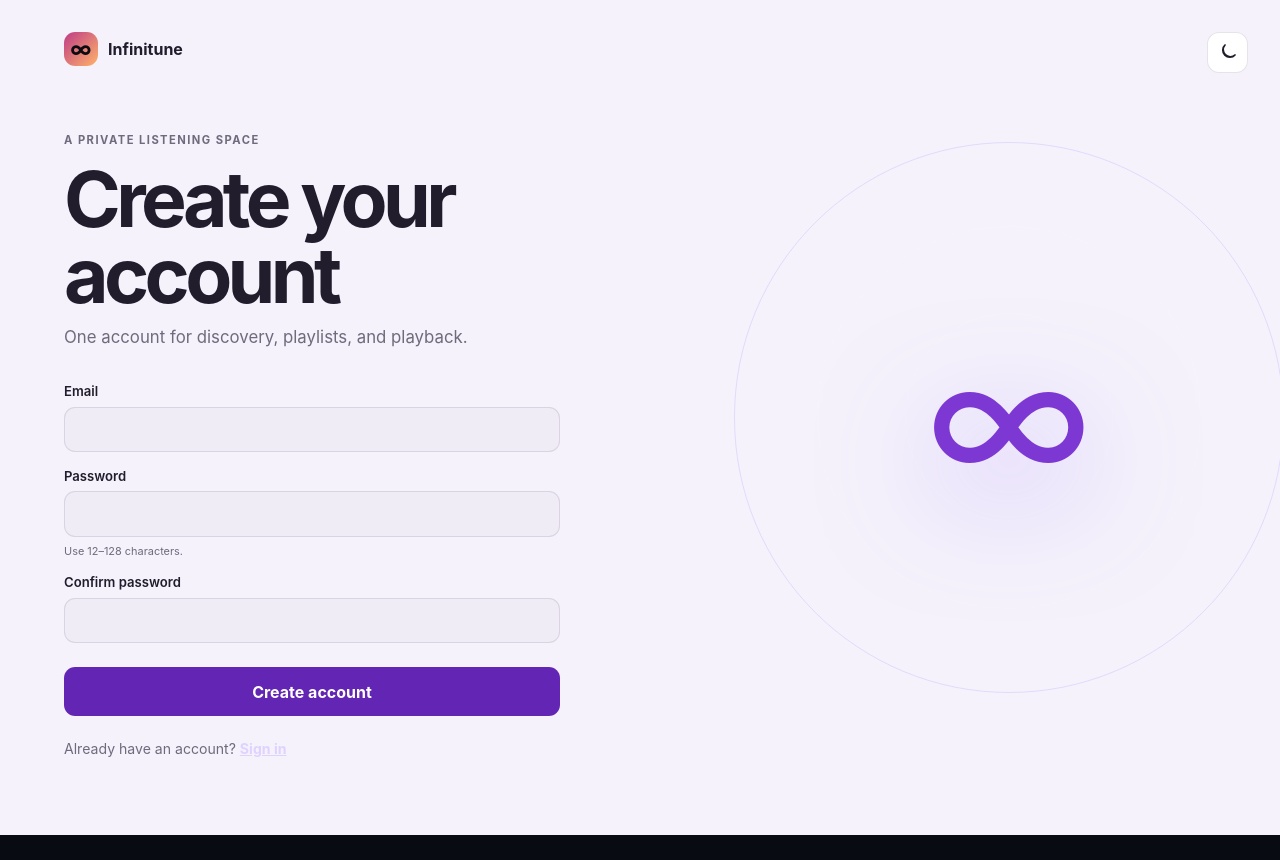
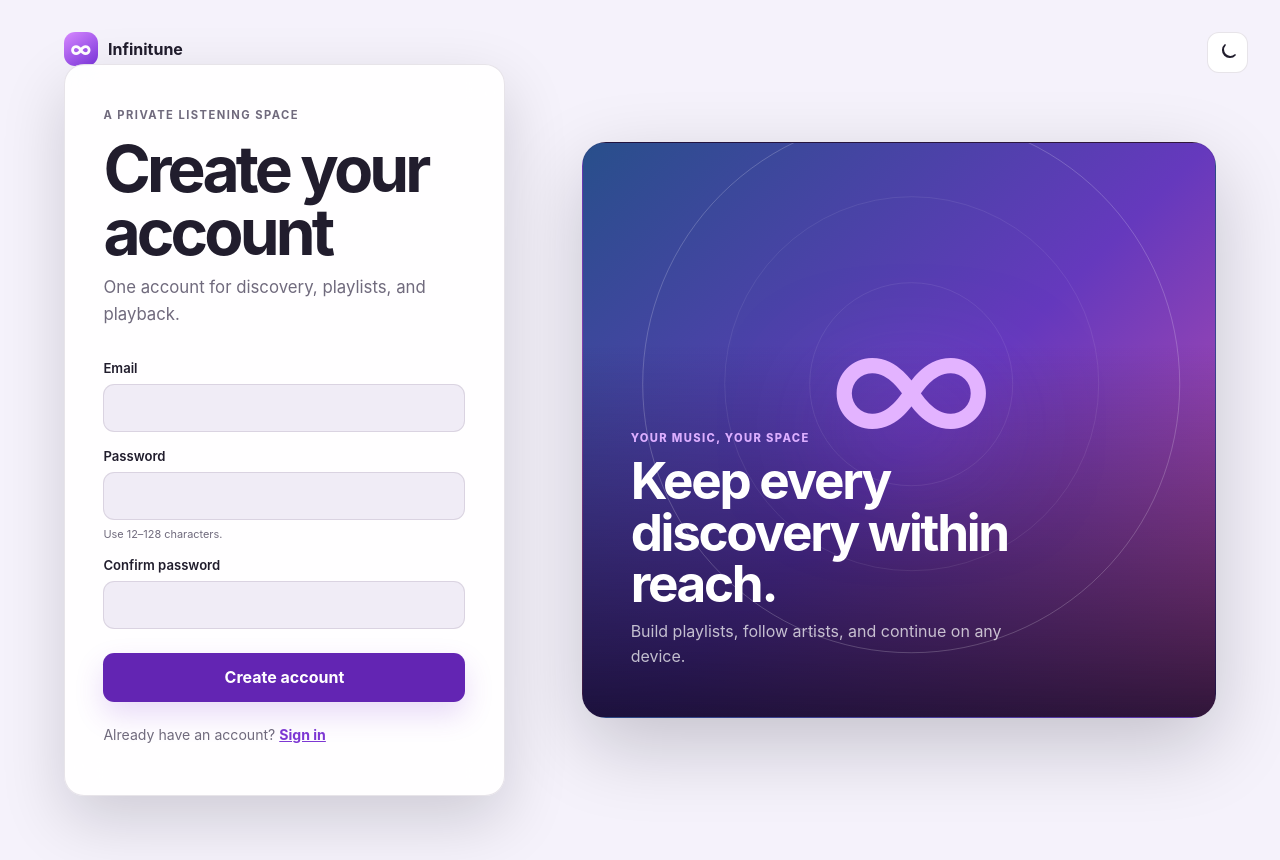
Before and after one commit to bevzick/Infinitune, a React (Vite) app in the folder frontend/: page /register in a window 1280 px wide. Before the commit the page ends 835 px from the top, so only its background shows below. Built offline with nearby package versions, Linux system fonts and the light colour scheme; no server answers.

Commit message:
feat(frontend): polish profile and authentication screens

```diff
--- a/frontend/src/pages/LoginPage.tsx
+++ b/frontend/src/pages/LoginPage.tsx
@@ -115,9 +115,16 @@ export function AuthPage({ title, subtitle, children }: AuthPageProps) {
         <p className="auth-subtitle">{subtitle}</p>
         {children}
       </section>
-      <div className="auth-atmosphere" aria-hidden="true">
-        <span>∞</span>
-      </div>
+      <aside className="auth-showcase" aria-hidden="true">
+        <div className="auth-showcase-copy">
+          <span>YOUR MUSIC, YOUR SPACE</span>
+          <strong>Keep every discovery within reach.</strong>
+          <p>Build playlists, follow artists, and continue on any device.</p>
+        </div>
+        <div className="auth-atmosphere">
+          <span>∞</span>
+        </div>
+      </aside>
     </main>
   );
 }
--- a/frontend/src/pages/ProfilePage.tsx
+++ b/frontend/src/pages/ProfilePage.tsx
@@ -12,11 +12,13 @@ import {
   updateSettings,
 } from "../features/profile/profileApi";
 import { useSession } from "../features/session/SessionContext";
+import { useTheme } from "../features/theme/ThemeContext";
 import { ApiError } from "../shared/api/client";
 import { LibraryError, LibraryLoading } from "./LibraryPage";
 
 export function ProfilePage() {
   const { accessToken } = useSession();
+  const { setTheme } = useTheme();
   const [profile, setProfile] = useState<UserProfile | null>(null);
   const [settings, setSettings] = useState<UserSettings | null>(null);
   const [status, setStatus] = useState<
@@ -34,6 +36,7 @@ export function ProfilePage() {
         const currentSettings = await getSettings(accessToken, signal);
         setProfile(currentProfile);
         setSettings(currentSettings);
+        setTheme(resolveTheme(currentSettings.theme));
         setStatus("ready");
       } catch (reason) {
         if (signal?.aborted) return;
@@ -47,7 +50,7 @@ export function ProfilePage() {
         setStatus("error");
       }
     },
-    [accessToken],
+    [accessToken, setTheme],
   );
 
   useEffect(() => {
@@ -337,6 +340,7 @@ function SettingsEditor({
   onChange(settings: UserSettings): void;
 }) {
   const { accessToken } = useSession();
+  const { setTheme } = useTheme();
   const [draft, setDraft] = useState<SettingsUpdateInput>(() =>
     settingsDraft(settings),
   );
@@ -362,6 +366,7 @@ function SettingsEditor({
       const updated = await updateSettings(accessToken, draft);
       onChange(updated);
       setDraft(settingsDraft(updated));
+      setTheme(resolveTheme(updated.theme));
       setSaved(true);
     } catch (reason) {
       setError(apiError(reason, "Could not save your settings"));
@@ -392,12 +397,12 @@ function SettingsEditor({
             Interface theme
             <select
               value={draft.theme}
-              onChange={(event) =>
-                update(
-                  "theme",
-                  event.target.value as SettingsUpdateInput["theme"],
-                )
-              }
+              onChange={(event) => {
+                const preference = event.target
+                  .value as SettingsUpdateInput["theme"];
+                update("theme", preference);
+                setTheme(resolveTheme(preference));
+              }}
             >
               <option value="system">Use system setting</option>
               <option value="dark">Dark</option>
@@ -514,6 +519,13 @@ function settingsDraft(settings: UserSettings): SettingsUpdateInput {
   };
 }
 
+function resolveTheme(preference: SettingsUpdateInput["theme"]) {
+  if (preference === "light" || preference === "dark") return preference;
+  return window.matchMedia?.("(prefers-color-scheme: light)").matches
+    ? "light"
+    : "dark";
+}
+
 function apiError(reason: unknown, fallback: string) {
   return reason instanceof ApiError ? reason.message : fallback;
 }
--- /dev/null
+++ b/frontend/src/styles/_account.scss
@@ -0,0 +1,334 @@
+.auth-page {
+  grid-template-columns: minmax(20rem, 0.82fr) minmax(24rem, 1.18fr);
+  gap: clamp(2rem, 6vw, 6rem);
+  color: var(--app-text);
+  background:
+    radial-gradient(
+      circle at 82% 30%,
+      color-mix(in srgb, var(--app-accent) 18%, transparent),
+      transparent 34rem
+    ),
+    var(--app-bg);
+}
+
+.auth-brand {
+  color: var(--app-text);
+
+  span {
+    color: white;
+    background: linear-gradient(145deg, #d789ff, #7a33dc);
+  }
+}
+
+.auth-card {
+  width: min(100%, 32rem);
+  padding: clamp(1.4rem, 4vw, 2.4rem);
+  border: 1px solid var(--app-line);
+  border-radius: 1.25rem;
+  background: color-mix(in srgb, var(--app-panel) 92%, transparent);
+  box-shadow: 0 1.5rem 4rem rgba(7, 5, 18, 0.16);
+  backdrop-filter: blur(16px);
+
+  h1 {
+    font-size: clamp(2.4rem, 5vw, 4.2rem);
+  }
+}
+
+.auth-subtitle,
+.auth-switch {
+  color: var(--app-muted);
+}
+
+.auth-switch a {
+  color: var(--app-accent);
+}
+
+.form-field {
+  color: var(--app-text);
+
+  input {
+    min-height: 3rem;
+    border-color: var(--app-line);
+    color: var(--app-text);
+    background: var(--app-input);
+  }
+}
+
+.auth-submit {
+  min-height: 3rem;
+  color: white;
+  background: linear-gradient(135deg, #ca73ff, var(--app-accent-strong));
+  box-shadow: 0 0.8rem 1.8rem
+    color-mix(in srgb, var(--app-accent) 18%, transparent);
+
+  &:hover:not(:disabled) {
+    background: linear-gradient(135deg, #d58aff, #7134d5);
+  }
+}
+
+.auth-showcase {
+  position: relative;
+  isolation: isolate;
+  min-height: min(72vh, 45rem);
+  display: grid;
+  align-items: end;
+  padding: clamp(1.5rem, 4vw, 3rem);
+  overflow: hidden;
+  border: 1px solid var(--app-line);
+  border-radius: 1.5rem;
+  background:
+    linear-gradient(180deg, transparent 35%, rgba(13, 8, 33, 0.82)),
+    linear-gradient(135deg, #284f8b, #6539bd 52%, #d052a8);
+  box-shadow: 0 1.7rem 5rem rgba(7, 5, 18, 0.2);
+}
+
+.auth-showcase-copy {
+  z-index: 2;
+  max-width: 31rem;
+  display: grid;
+  gap: 0.65rem;
+  color: white;
+
+  > span {
+    color: #dcaeff;
+    font-size: 0.7rem;
+    font-weight: 800;
+    letter-spacing: 0.12em;
+  }
+
+  strong {
+    font-size: clamp(1.8rem, 4vw, 3.5rem);
+    line-height: 1;
+    letter-spacing: -0.045em;
+  }
+
+  p {
+    max-width: 37ch;
+    margin: 0;
+    color: rgba(255, 255, 255, 0.72);
+    line-height: 1.55;
+  }
+}
+
+.auth-atmosphere {
+  position: absolute;
+  z-index: 1;
+  width: min(36rem, 42vw);
+  top: 42%;
+  left: 52%;
+  border-color: rgba(255, 255, 255, 0.2);
+  transform: translate(-50%, -50%);
+
+  span {
+    color: #e3b3ff;
+    text-shadow: 0 2rem 7rem rgba(186, 92, 255, 0.55);
+  }
+}
+
+.profile-page {
+  display: grid;
+  gap: 1.3rem;
+}
+
+.profile-hero {
+  min-height: 15rem;
+  grid-template-columns: minmax(9rem, 12rem) minmax(0, 1fr);
+  gap: clamp(1.3rem, 4vw, 2.5rem);
+  margin-bottom: 0.7rem;
+  padding: clamp(1.3rem, 3.5vw, 2.2rem);
+  overflow: hidden;
+  border: 1px solid var(--app-line);
+  border-radius: 1.3rem;
+  background:
+    radial-gradient(
+      circle at 90% 8%,
+      color-mix(in srgb, var(--app-accent) 30%, transparent),
+      transparent 32%
+    ),
+    linear-gradient(125deg, var(--app-accent-soft), var(--app-panel));
+
+  h1 {
+    font-size: clamp(2.5rem, 6vw, 5rem);
+  }
+
+  p {
+    color: var(--app-text);
+  }
+}
+
+.profile-avatar {
+  color: white;
+  background:
+    repeating-radial-gradient(
+      circle at 38% 62%,
+      transparent 0 1rem,
+      rgba(255, 255, 255, 0.3) 1.06rem 1.13rem
+    ),
+    linear-gradient(135deg, #335d98, #7841d5 65%, #c648dc);
+  box-shadow: 0 1rem 3rem rgba(22, 8, 52, 0.24);
+}
+
+.profile-sections {
+  grid-template-columns: minmax(0, 1.15fr) minmax(19rem, 0.85fr);
+  align-items: start;
+}
+
+.profile-panel {
+  border-color: var(--app-line);
+  background: var(--app-panel);
+  box-shadow: 0 1rem 2.8rem rgba(7, 5, 18, 0.08);
+}
+
+.profile-panel-note,
+.setting-toggle-description {
+  color: var(--app-muted);
+}
+
+.profile-form label,
+.settings-selects label,
+.profile-create-form label {
+  color: var(--app-text);
+}
+
+.profile-form input,
+.profile-form textarea,
+.settings-selects select,
+.profile-create-form input {
+  border-color: var(--app-line);
+  color: var(--app-text);
+  background: var(--app-input);
+}
+
+.profile-form-actions button,
+.profile-create-form > button {
+  color: white;
+  background: linear-gradient(135deg, #ca73ff, var(--app-accent-strong));
+}
+
+.settings-selects,
+.setting-toggle-list {
+  grid-template-columns: minmax(0, 1fr);
+}
+
+.setting-toggle {
+  border-color: var(--app-line);
+  background: var(--app-input);
+
+  i {
+    border-color: var(--app-line);
+    background: color-mix(in srgb, var(--app-muted) 24%, transparent);
+  }
+
+  input:checked + i {
+    border-color: var(--app-accent);
+    background: color-mix(in srgb, var(--app-accent) 58%, transparent);
+  }
+}
+
+.profile-onboarding {
+  min-height: 35rem;
+  padding: clamp(1.5rem, 4vw, 3rem);
+  border: 1px solid var(--app-line);
+  border-radius: 1.3rem;
+  background: var(--app-panel);
+}
+
+.profile-orbit {
+  color: var(--app-accent);
+  border-color: color-mix(in srgb, var(--app-accent) 35%, var(--app-line));
+  background: radial-gradient(
+    circle,
+    color-mix(in srgb, var(--app-accent) 18%, transparent),
+    transparent 68%
+  );
+}
+
+@media (max-width: 1000px) {
+  .auth-page {
+    grid-template-columns: minmax(18rem, 1fr) minmax(18rem, 0.8fr);
+    gap: 2rem;
+  }
+
+  .profile-sections {
+    grid-template-columns: minmax(0, 1fr);
+  }
+
+  .settings-selects,
+  .setting-toggle-list {
+    grid-template-columns: repeat(2, minmax(0, 1fr));
+  }
+}
+
+@media (max-width: 760px) {
+  .auth-page {
+    display: flex;
+    align-items: center;
+    padding-top: 6rem;
+  }
+
+  .auth-card {
+    margin: auto;
+  }
+
+  .auth-showcase {
+    display: none;
+  }
+
+  .profile-hero {
+    grid-template-columns: minmax(7rem, 9rem) minmax(0, 1fr);
+  }
+
+  .profile-form,
+  .settings-selects,
+  .setting-toggle-list {
+    grid-template-columns: minmax(0, 1fr);
+  }
+
+  .profile-wide-field,
+  .profile-form-actions {
+    grid-column: 1;
+  }
+}
+
+@media (max-width: 520px) {
+  .auth-page {
+    padding-inline: 1rem;
+  }
+
+  .auth-card {
+    padding: 1.2rem;
+  }
+
+  .profile-hero {
+    grid-template-columns: minmax(0, 1fr);
+    justify-items: center;
+    text-align: center;
+
+    .profile-avatar {
+      width: min(48vw, 9rem);
+    }
+  }
+
+  .profile-panel-heading {
+    align-items: start;
+    flex-direction: column;
+  }
+
+  .profile-panel-note {
+    text-align: left;
+  }
+
+  .profile-form-actions {
+    align-items: stretch;
+    flex-direction: column;
+  }
+
+  .profile-onboarding {
+    grid-template-columns: minmax(0, 1fr);
+  }
+
+  .profile-orbit {
+    width: min(60vw, 13rem);
+    margin: auto;
+  }
+}
--- a/frontend/src/styles/app.scss
+++ b/frontend/src/styles/app.scss
@@ -3,6 +3,7 @@
 @use "details";
 @use "discovery";
 @use "library";
+@use "account";
 
 html {
   background: var(--app-bg);
```
Also changed, not shown: 1 other file (tests, documents, lock files or other folders).
